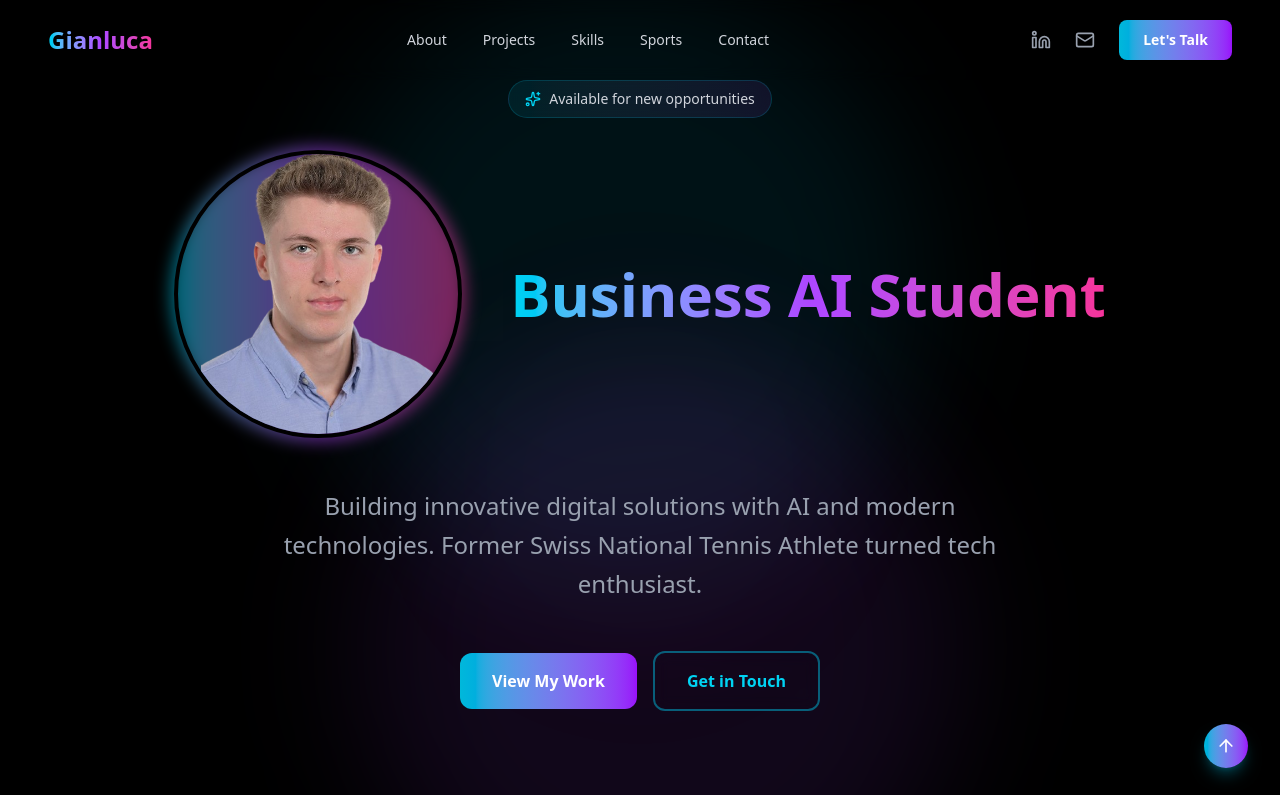
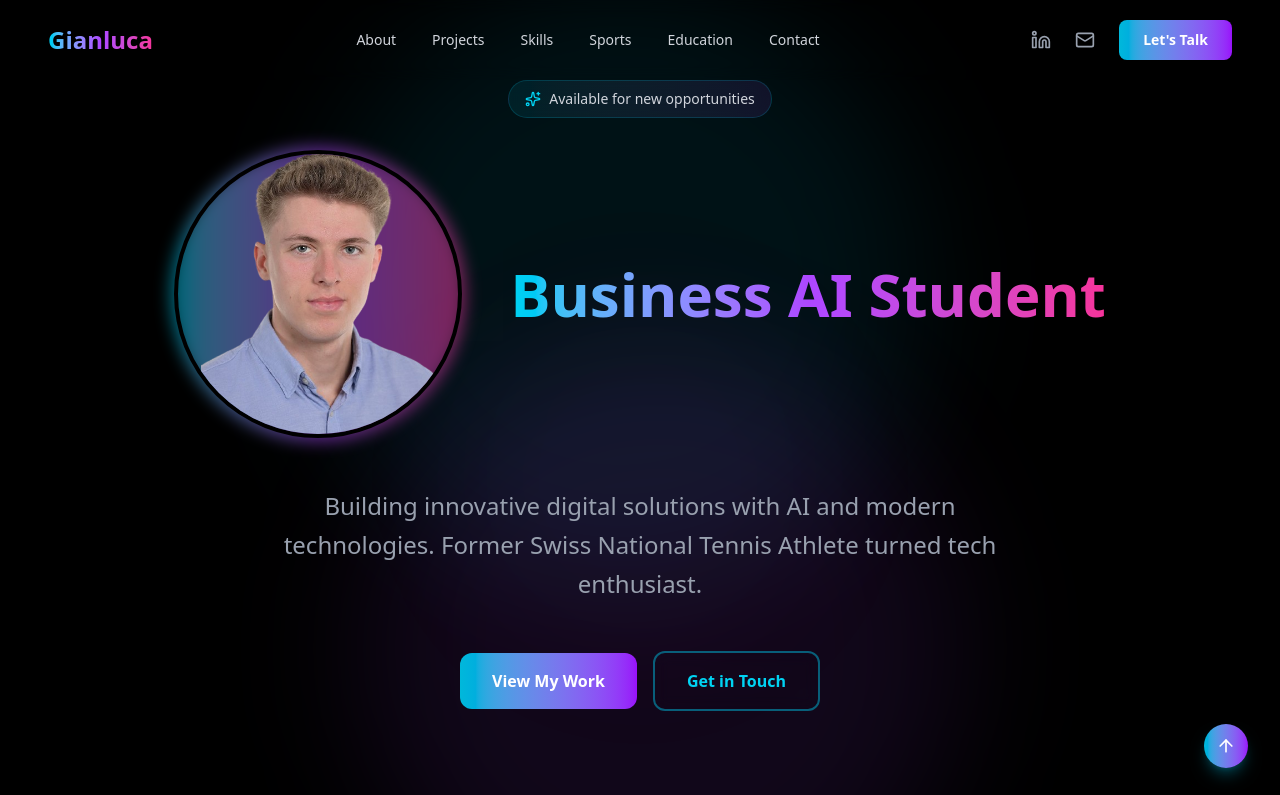
Before and after one commit to GianlucaMarin/portfolio-website, a React (Vite) app: page / in a window 1280 px wide. Shown: the top 795 px of the page. Built offline with nearby package versions, Linux system fonts and the light colour scheme.

Commit message:
education dem header hinzugefügt

```diff
--- a/src/components/Header.jsx
+++ b/src/components/Header.jsx
@@ -19,6 +19,7 @@ const Header = () => {
     { label: 'Projects', href: '#projects' },
     { label: 'Skills', href: '#skills' },
     { label: 'Sports', href: '#sports' },
+    { label: 'Education', href: '#education' },
     { label: 'Contact', href: '#contact' },
   ];
 
```
